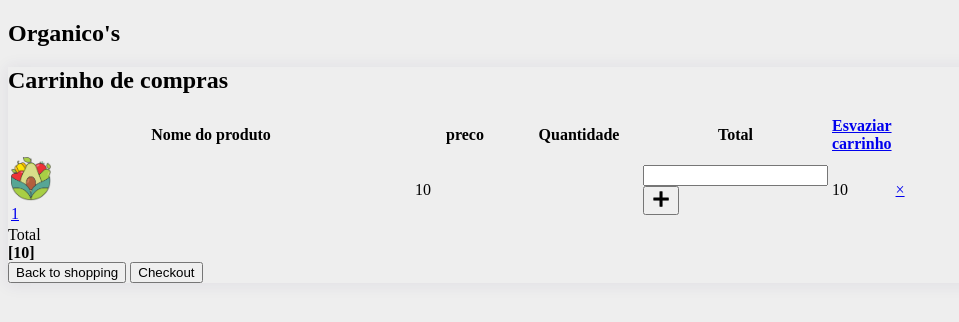
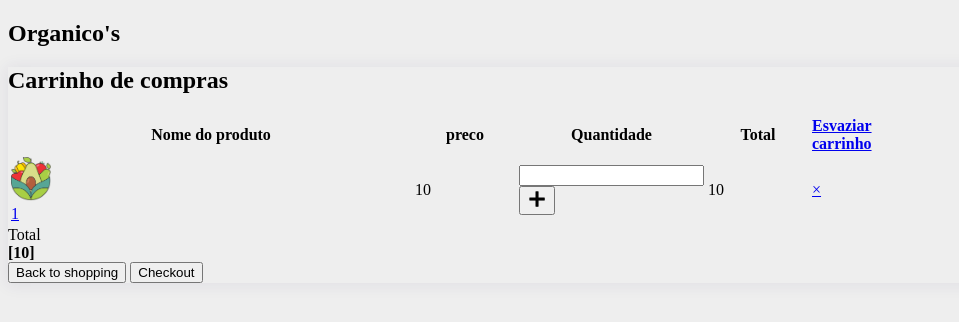
Before and after one commit to Lucahosilva/loja_Organicos-squad-07, a Flask app: template projeto2_lucas_silva/templates/Checkout.html in a window 1280 px wide. Shown: the top 322 px of the page, without its empty margins (0-959 px from the left). Run offline with Flask 2, Linux system fonts and the light colour scheme; the template is opened without the code that fills it: most values are stand-ins (such as "Sample title", 1, 10 or a date in 2020); parts of the project's set-up code (start-up, migrations or seed data) failed here and were passed over.

Commit message:
alteracoes funcao de soma carrinho

```diff
--- a/projeto2_lucas_silva/templates/Checkout.html
+++ b/projeto2_lucas_silva/templates/Checkout.html
@@ -40,7 +40,6 @@
                         </div>
                       </td>
                       <td class="text-right font-weight-semibold align-middle p-4">{{row['valor']}}</td>
-                      <td class="align-middle p-4"></td>
                         <form action="/finalizar" method="GET"><td class="align-middle p-4 qtd-btn">
                           <input type="number" name="{{index}}" class="form-control text-center" value="{{row['Quantidade']}}">
                             <button type="submit"><img src="../static/soma.png" height="20px"></button>
```
